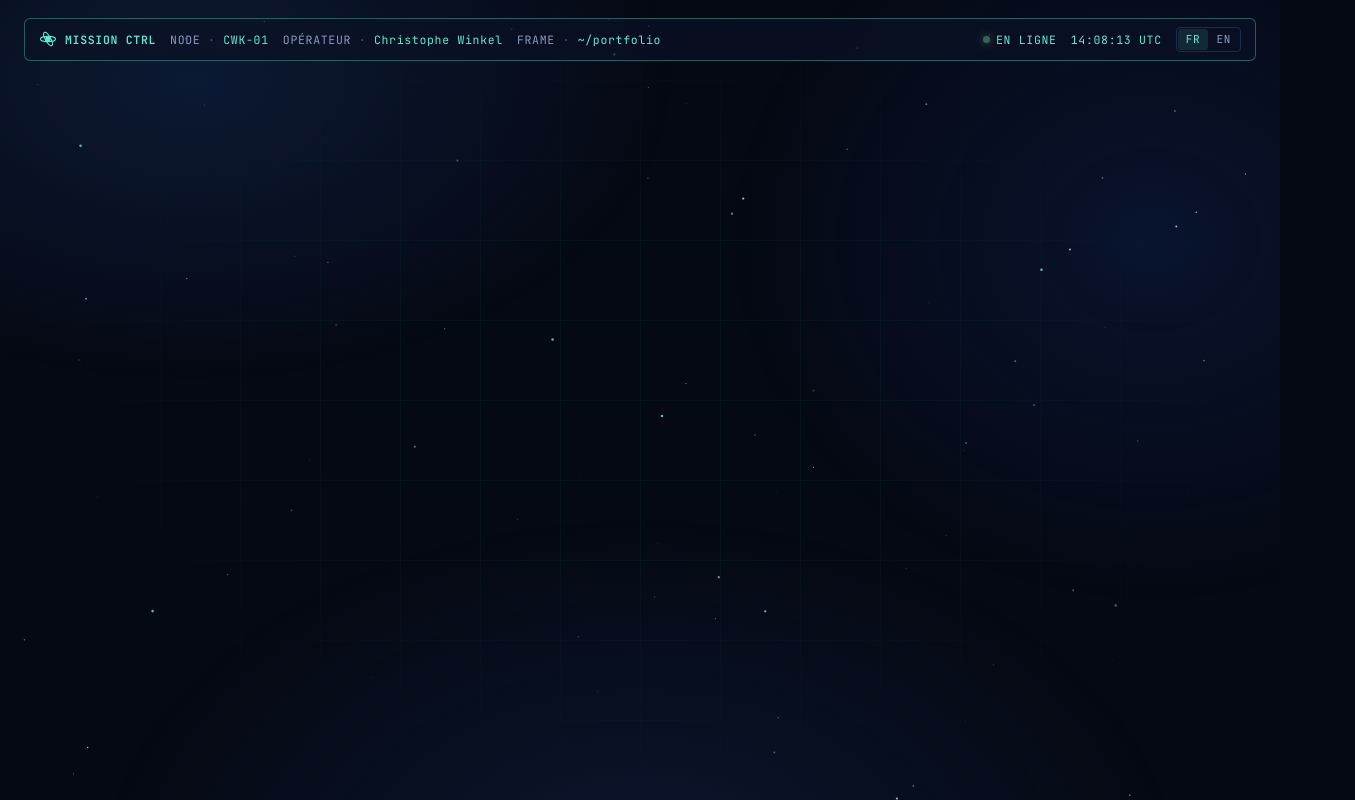
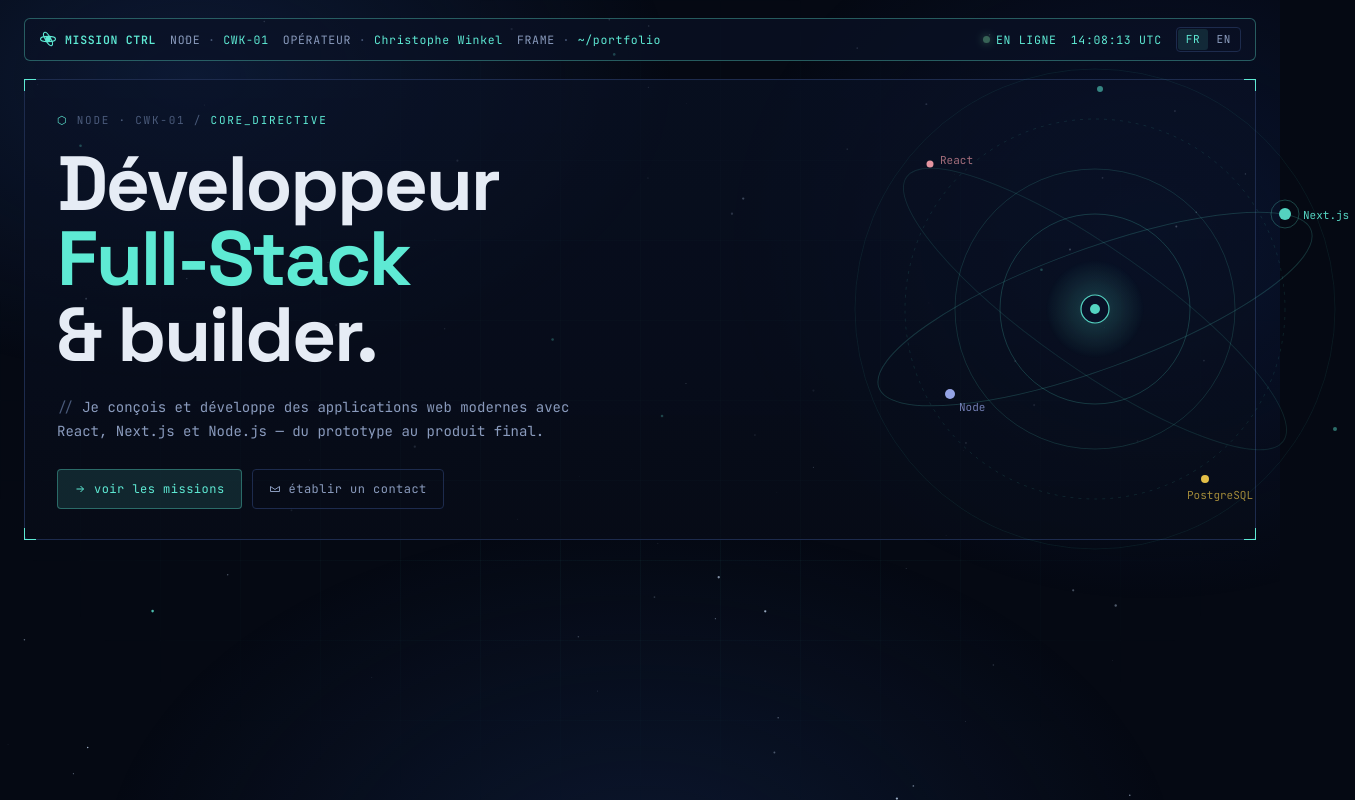
Before and after one commit to Christophe741/portfolio, a Next.js app: page / in a window 1280 px wide. Shown: the whole page, 1355 px wide, since content can reach past the window. Built offline with nearby package versions, Linux system fonts and the light colour scheme.

Commit message:
Hero — titre FR/EN, CTA, diagramme orbital

```diff
--- a/src/app/globals.css
+++ b/src/app/globals.css
@@ -23,6 +23,7 @@ body {
   margin: 0;
   padding: 0;
   background: var(--bg);
+  color: var(--ink);
   font-family: var(--font-jetbrains), "JetBrains Mono", ui-monospace, monospace;
   font-weight: 400;
   -webkit-font-smoothing: antialiased;
@@ -41,11 +42,6 @@ button {
   cursor: pointer;
 }
 
-html,
-body {
-  color: var(--ink);
-}
-
 body {
   position: relative;
   min-height: 100vh;
@@ -58,7 +54,89 @@ body {
 }
 
 @keyframes pls {
-  50% { opacity: 0.35; }
+  50% {
+    opacity: 0.35;
+  }
+}
+
+.hud {
+  position: relative;
+  border: 1px solid var(--line);
+  background: linear-gradient(
+    180deg,
+    rgba(10, 18, 38, 0.65),
+    rgba(8, 13, 25, 0.7)
+  );
+  border-radius: 4px;
+  padding: 18px;
+}
+
+.hud::before,
+.hud::after,
+.hud .br1,
+.hud .br2 {
+  content: "";
+  position: absolute;
+  width: 12px;
+  height: 12px;
+  border: 1.5px solid var(--teal);
+  pointer-events: none;
+}
+
+.hud::before {
+  left: -1px;
+  top: -1px;
+  border-right: none;
+  border-bottom: none;
+}
+.hud::after {
+  right: -1px;
+  top: -1px;
+  border-left: none;
+  border-bottom: none;
+}
+.hud .br1 {
+  left: -1px;
+  bottom: -1px;
+  border-right: none;
+  border-top: none;
+}
+.hud .br2 {
+  right: -1px;
+  bottom: -1px;
+  border-left: none;
+  border-top: none;
+}
+
+.btn {
+  display: inline-flex;
+  align-items: center;
+  gap: 8px;
+  padding: 10px 16px;
+  border: 1px solid var(--teal-line);
+  border-radius: 4px;
+  color: var(--teal);
+  font-size: 12px;
+  letter-spacing: 0.04em;
+  background: var(--teal-soft);
+  cursor: pointer;
+  transition: all 0.2s;
+  font-family: var(--font-jetbrains), ui-monospace, monospace;
+}
+
+.btn:hover {
+  background: rgba(94, 234, 212, 0.2);
+  border-color: var(--teal);
+}
+
+.btn.ghost {
+  color: var(--ink-dim);
+  background: transparent;
+  border-color: var(--line);
+}
+.btn.ghost:hover {
+  color: var(--ink);
+  border-color: var(--ink-dim);
 }
 
 .shell {
--- a/src/app/layout.tsx
+++ b/src/app/layout.tsx
@@ -1,5 +1,5 @@
 import type { Metadata } from "next";
-import { JetBrains_Mono } from "next/font/google";
+import { JetBrains_Mono, Space_Grotesk } from "next/font/google";
 import { LangProvider } from "@/context/LangContext";
 import "./globals.css";
 
@@ -7,6 +7,12 @@ const jetbrainsMono = JetBrains_Mono({
   variable: "--font-jetbrains",
   subsets: ["latin"],
   weight: ["300", "400", "500", "600", "700", "800"],
+});
+
+const spaceGrotesk = Space_Grotesk({
+  variable: "--font-space-grotesk",
+  subsets: ["latin"],
+  weight: ["400", "500", "600", "700"],
 });
 
 export const metadata: Metadata = {
@@ -18,7 +24,7 @@ export default function RootLayout({
   children,
 }: Readonly<{ children: React.ReactNode }>) {
   return (
-    <html lang="fr" className={jetbrainsMono.variable}>
+    <html lang="fr" className={`${jetbrainsMono.variable} ${spaceGrotesk.variable}`}>
       <body suppressHydrationWarning>
         <LangProvider>{children}</LangProvider>
       </body>
--- a/src/app/page.tsx
+++ b/src/app/page.tsx
@@ -1,13 +1,15 @@
 import Stars from "@/components/Stars";
 import TopBar from "@/components/TopBar";
+import Hero from "@/components/Hero";
 
 export default function Page() {
   return (
     <>
       <Stars />
       <div className="shell">
+        <TopBar />
         <main>
-          <TopBar />
+          <Hero />
         </main>
       </div>
     </>
--- /dev/null
+++ b/src/components/Hero.tsx
@@ -0,0 +1,131 @@
+"use client";
+
+import HudPanel from "./HudPanel";
+import { useLang } from "@/context/LangContext";
+
+export default function Hero() {
+  const { t } = useLang();
+
+  function scrollToMissions() {
+    document.getElementById("missions-sec")?.scrollIntoView({ behavior: "smooth", block: "start" });
+  }
+
+  return (
+    <HudPanel style={{ padding: "0", position: "relative", minHeight: "380px" }}>
+      <div
+        style={{
+          padding: "32px 32px 30px",
+          overflow: "hidden",
+          minHeight: "380px",
+          display: "flex",
+          flexDirection: "column",
+          justifyContent: "space-between",
+          borderRadius: "4px",
+        }}
+      >
+        <div>
+          <div
+            style={{
+              color: "var(--ink-mute)",
+              fontSize: "11px",
+              letterSpacing: ".16em",
+              textTransform: "uppercase",
+              marginBottom: "18px",
+            }}
+          >
+            <span style={{ color: "var(--teal)" }}>⬡</span> NODE · CWK-01 /{" "}
+            <span style={{ color: "var(--teal)" }}>CORE_DIRECTIVE</span>
+          </div>
+
+          <h1
+            style={{
+              fontFamily: "var(--font-space-grotesk), 'Space Grotesk', sans-serif",
+              fontSize: "clamp(42px, 6vw, 84px)",
+              lineHeight: 0.98,
+              letterSpacing: "-.03em",
+              fontWeight: 700,
+              margin: 0,
+              color: "var(--ink)",
+            }}
+          >
+            <span style={{ display: "block" }}>{t("h1-1")}</span>
+            <span style={{ display: "block", color: "var(--teal)" }}>{t("h1-2")}</span>
+            <span style={{ display: "block" }}>{t("h1-3")}</span>
+          </h1>
+
+          <p
+            style={{
+              fontSize: "14px",
+              color: "var(--ink-dim)",
+              lineHeight: 1.7,
+              maxWidth: "520px",
+              marginTop: "24px",
+            }}
+          >
+            <span style={{ color: "var(--ink-mute)" }}>{"// "}</span>
+            {t("hero-sub1")}
+          </p>
+        </div>
+
+        <div style={{ display: "flex", gap: "10px", marginTop: "26px", flexWrap: "wrap" }}>
+          <button className="btn" onClick={scrollToMissions}>
+            <svg width="12" height="12" viewBox="0 0 24 24" fill="none" stroke="currentColor" strokeWidth="2">
+              <path d="M5 12h14M13 6l6 6-6 6" />
+            </svg>
+            {t("cta-1")}
+          </button>
+          <a className="btn ghost" href="mailto:c.winkel.pro@gmail.com">
+            <svg width="12" height="12" viewBox="0 0 24 24" fill="none" stroke="currentColor" strokeWidth="2">
+              <path d="M3 7l9 6 9-6M3 7v10h18V7" />
+            </svg>
+            {t("cta-2")}
+          </a>
+        </div>
+
+        {/* Orbital diagram */}
+        <svg
+          viewBox="0 0 520 520"
+          fill="none"
+          style={{
+            position: "absolute",
+            right: "-100px",
+            top: "50%",
+            transform: "translateY(-50%)",
+            width: "520px",
+            height: "520px",
+            pointerEvents: "none",
+            opacity: 0.9,
+          }}
+          aria-hidden
+        >
+          <defs>
+            <radialGradient id="sg" cx="50%" cy="50%" r="50%">
+              <stop offset="0%" stopColor="#5eead4" stopOpacity=".25" />
+              <stop offset="100%" stopColor="#5eead4" stopOpacity="0" />
+            </radialGradient>
+          </defs>
+          <circle cx="260" cy="260" r="240" stroke="rgba(94,234,212,.08)" />
+          <circle cx="260" cy="260" r="190" stroke="rgba(94,234,212,.12)" strokeDasharray="3 5" />
+          <circle cx="260" cy="260" r="140" stroke="rgba(94,234,212,.16)" />
+          <circle cx="260" cy="260" r="95" stroke="rgba(94,234,212,.22)" />
+          <ellipse cx="260" cy="260" rx="230" ry="60" stroke="rgba(94,234,212,.2)" transform="rotate(-20 260 260)" />
+          <ellipse cx="260" cy="260" rx="230" ry="60" stroke="rgba(94,234,212,.13)" transform="rotate(35 260 260)" />
+          <circle cx="260" cy="260" r="50" fill="url(#sg)" />
+          <circle cx="260" cy="260" r="14" fill="#0a1228" stroke="#5eead4" strokeWidth="1.2" />
+          <circle cx="260" cy="260" r="5" fill="#5eead4" />
+          <circle cx="450" cy="165" r="6" fill="#5eead4" />
+          <circle cx="450" cy="165" r="14" fill="none" stroke="#5eead4" strokeOpacity=".3" />
+          <text x="468" y="170" fill="#5eead4" fontSize="11" fontFamily="JetBrains Mono">Next.js</text>
+          <circle cx="115" cy="345" r="5" fill="#a5b4fc" />
+          <text x="124" y="362" fill="#a5b4fc" fontSize="11" fontFamily="JetBrains Mono" opacity=".75">Node</text>
+          <circle cx="370" cy="430" r="4" fill="#fcd34d" />
+          <text x="352" y="450" fill="#fcd34d" fontSize="11" fontFamily="JetBrains Mono" opacity=".7">PostgreSQL</text>
+          <circle cx="95" cy="115" r="3.5" fill="#fda4af" />
+          <text x="105" y="115" fill="#fda4af" fontSize="11" fontFamily="JetBrains Mono" opacity=".7">React</text>
+          <circle cx="265" cy="40" r="3" fill="#5eead4" opacity=".6" />
+          <circle cx="500" cy="380" r="2" fill="#5eead4" opacity=".5" />
+        </svg>
+      </div>
+    </HudPanel>
+  );
+}
--- /dev/null
+++ b/src/components/HudPanel.tsx
@@ -0,0 +1,23 @@
+import { CSSProperties, ReactNode } from "react";
+
+interface HudPanelProps {
+  children: ReactNode;
+  style?: CSSProperties;
+  className?: string;
+  id?: string;
+}
+
+export default function HudPanel({
+  children,
+  style,
+  className = "",
+  id,
+}: HudPanelProps) {
+  return (
+    <div id={id} className={`hud ${className}`} style={style}>
+      <span className="br1" />
+      <span className="br2" />
+      {children}
+    </div>
+  );
+}
--- a/src/context/LangContext.tsx
+++ b/src/context/LangContext.tsx
@@ -21,11 +21,23 @@ const DICT: Record<Lang, Record<string, string>> = {
     op: "OPÉRATEUR",
     frame: "FRAME",
     online: "EN LIGNE",
+    "h1-1": "Développeur",
+    "h1-2": "Full-Stack",
+    "h1-3": "& builder.",
+    "hero-sub1": "Je conçois et développe des applications web modernes avec React, Next.js et Node.js — du prototype au produit final.",
+    "cta-1": "voir les missions",
+    "cta-2": "établir un contact",
   },
   en: {
     op: "OPERATOR",
     frame: "FRAME",
     online: "ONLINE",
+    "h1-1": "Full-Stack",
+    "h1-2": "developer",
+    "h1-3": "& maker.",
+    "hero-sub1": "I design and ship modern web applications with React, Next.js and Node.js — from prototype to product.",
+    "cta-1": "view missions",
+    "cta-2": "open channel",
   },
 };
 
```
